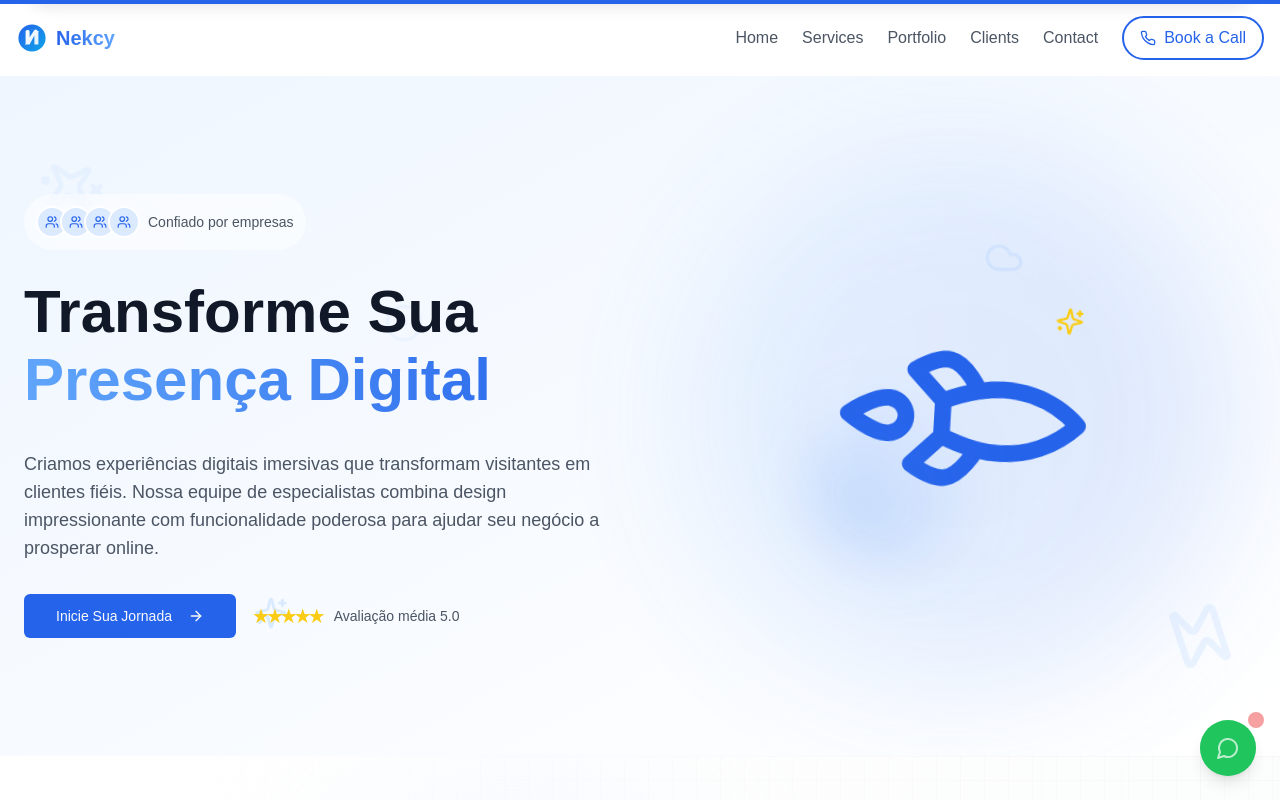
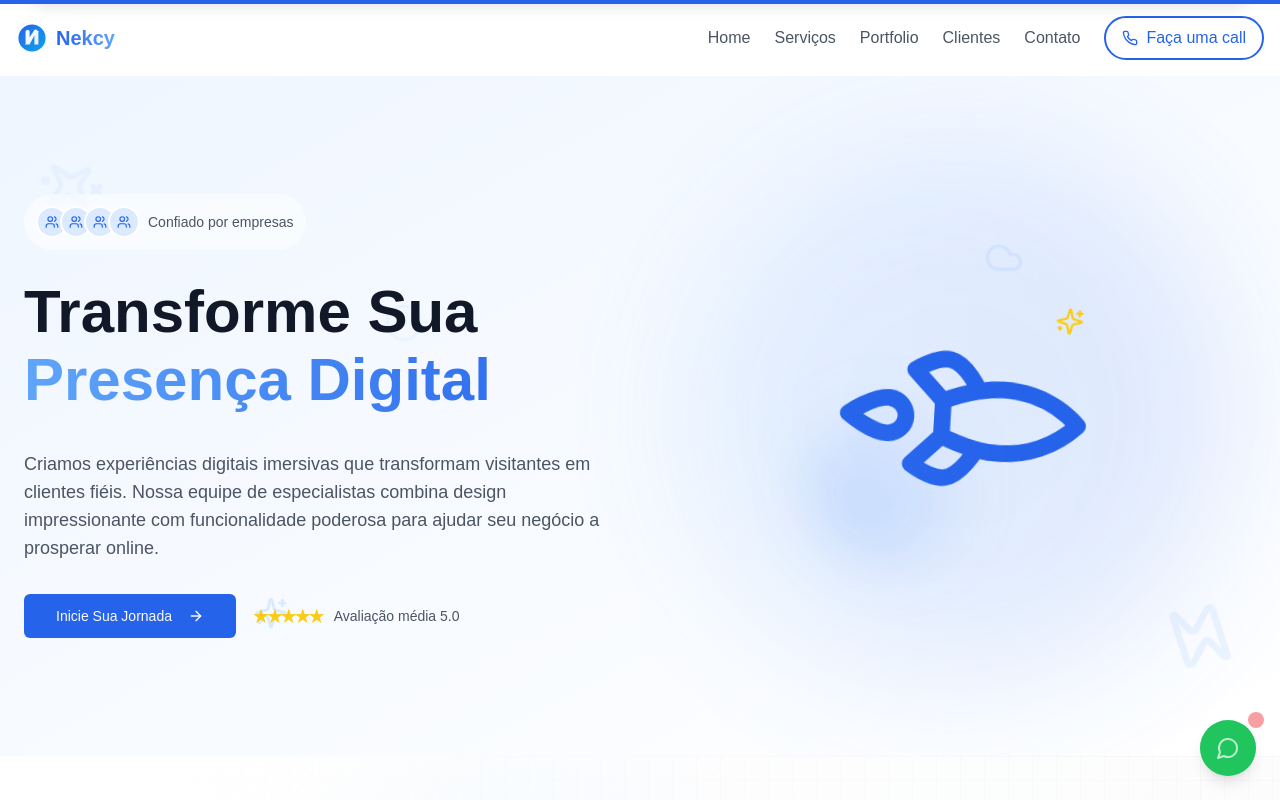
Before and after one commit to nekcyag/nekcy, a Next.js app: page / in a window 1280 px wide. Shown: the top 800 px of the page. Built offline with nearby package versions, Linux system fonts and the light colour scheme.

Commit message:
get in touch - width

```diff
--- a/src/app/components/GetInTouch/index.tsx
+++ b/src/app/components/GetInTouch/index.tsx
@@ -175,7 +175,7 @@
           </motion.h2>
         </div>
 
-        <div className="grid grid-cols-1 md:grid-cols-2 gap-8 max-w-6xl mx-auto">
+        <div className="grid grid-cols-1 md:grid-cols-2 gap-8 max-w-7xl mx-auto">
           {services.map((service, index) => (
             <motion.div
               key={index}
@@ -228,7 +228,7 @@
           ))}
         </div>
 
-        <div className="mt-24 max-w-6xl mx-auto">
+        <div className="mt-24 max-w-7xl mx-auto">
           <div className="grid grid-cols-1 md:grid-cols-2 gap-12">
             <ContactForm />
 
--- a/src/app/components/Header/index.tsx
+++ b/src/app/components/Header/index.tsx
@@ -8,7 +8,7 @@
 
 const Header = () => {
   const [showFloatingHeader, setShowFloatingHeader] = useState(false);
-  const menuItems = ['Home', 'Services', 'Portfolio', 'Clients', 'Contact'];
+  const menuItems = ['Home', 'Serviços', 'Portfolio', 'Clientes', 'Contato'];
 
   useEffect(() => {
     const originalHeaderHeight = 100; // adjust this value to match your original header height
@@ -49,7 +49,7 @@
     >
       <Phone className="w-4 h-4" />
       <Link href='https://cal.com/nekcy/15min'>
-        Book a Call
+        Faça uma call
       </Link>
     </motion.button>
   );
```
